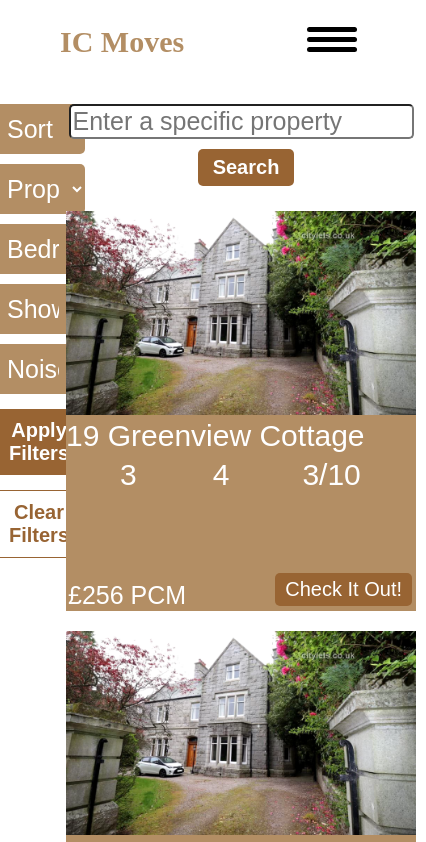
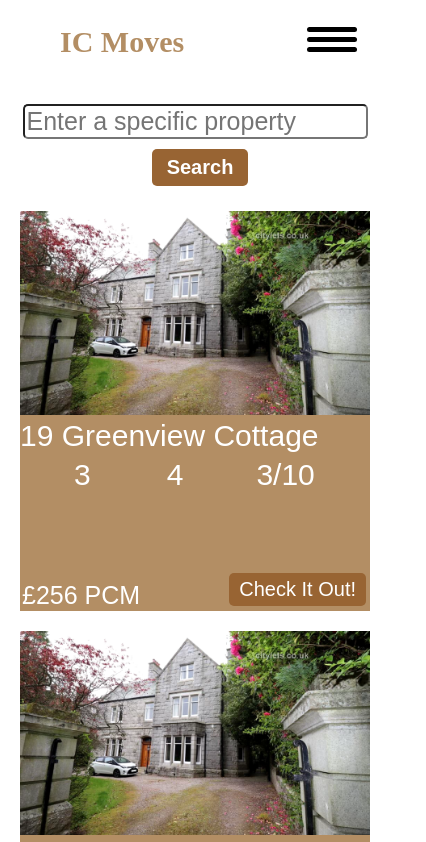
Before and after one commit to RangerVinven/IC-Moves, a SvelteKit app: page /search in a window 390 px wide. Shown: the top 842 px of the page, 426 px wide, since content can reach past the window. Built offline with nearby package versions, Linux system fonts and the light colour scheme; some icons are missing.

Commit message:
Added mobile responsiveness

```diff
--- a/src/routes/search/+page.svelte
+++ b/src/routes/search/+page.svelte
@@ -39,4 +39,14 @@ import PropertiesSearch from './components/PropertiesSearch.svelte';
         width: 80%;
     }
 
+    @media only screen and (max-width: 900px) {
+        #Desktop-Filter {
+            display: none;
+        }
+
+        #Properties-Search {
+            width: 100%;
+        }
+    }
+
 </style>
```
